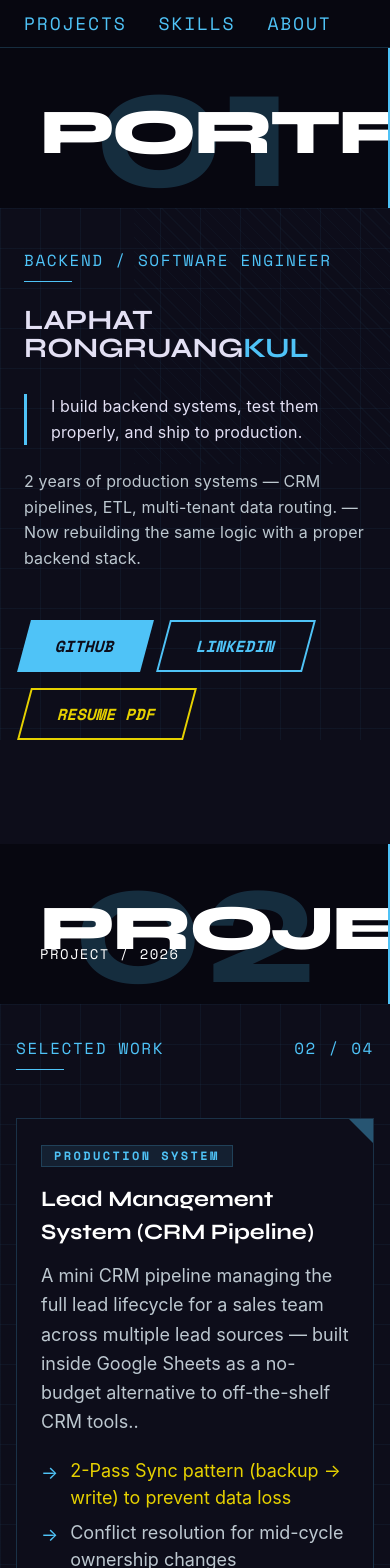
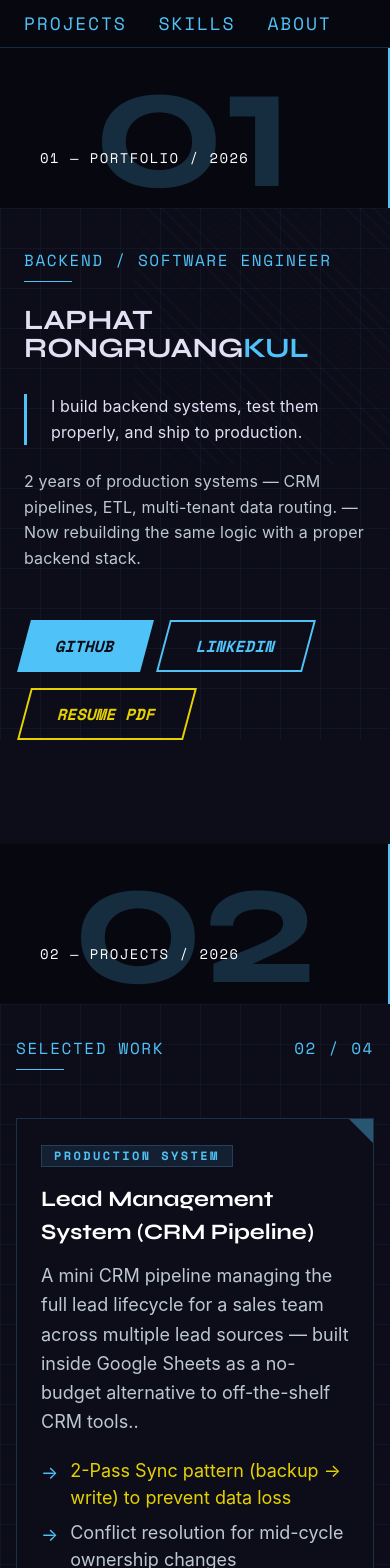
Before and after one commit to Atherz413/portfolio, a Next.js app: page / in a window 390 px wide. Shown: the top 1568 px of the page. Built offline with nearby package versions, Linux system fonts and the light colour scheme.

Commit message:
fix: mobile left column — text size, combined label bottom-left

```diff
--- a/app/globals.css
+++ b/app/globals.css
@@ -109,6 +109,7 @@ html {
     position: absolute;
     bottom: 2.5rem;
     left: 2.5rem;
+    font-size: 2.5rem;
   }
 }
 
--- a/components/About.tsx
+++ b/components/About.tsx
@@ -9,7 +9,8 @@ export default function About() {
       <section className="relative w-full md:w-[30%] bg-[#070710] md:bg-[#00489f] border-r-2 border-[#4fc3f7] flex flex-col justify-center items-center py-20 md:py-0 overflow-hidden">
         {/* เพิ่ม relative และ z-10 เพื่อดันข้อความ ABOUT ขึ้นมาเลเยอร์บนสุด */}
         <div className="vertical-text relative z-10">
-          <h2 className="font-headline-xl text-headline-xl text-white tracking-tighter select-none">
+          <span className="block md:hidden font-label-caps text-[#FFFFFF] tracking-widest uppercase text-[14px]">04 — ABOUT / 2026</span>
+          <h2 className="hidden md:block font-headline-xl text-headline-xl text-white tracking-tighter select-none">
             ABOUT
           </h2>
         </div>
@@ -19,7 +20,7 @@ export default function About() {
           <span className="font-headline-xl text-[180px] text-[#4FC3F7] opacity-20 leading-none">04</span>
         </div>
 
-        <div className="absolute bottom-10 left-10 z-10">
+        <div className="hidden md:block absolute bottom-10 left-10 z-10">
           <p className="font-label-caps text-[#FFFFFF] tracking-widest uppercase text-[14px]">ABOUT / 2026</p>
         </div>
       </section>
--- a/components/Hero.tsx
+++ b/components/Hero.tsx
@@ -15,15 +15,21 @@ export default function Hero() {
       <section className="relative w-full md:w-[30%] bg-[#070710] md:bg-[#00489f] border-r-2 border-[#4fc3f7] flex flex-col justify-center items-center py-20 md:py-0 overflow-hidden">
         {/* 1. ใส่ z-10 ให้เลเยอร์ข้อความปกติ */}
         <div className="vertical-text relative z-10">
-            <h1 className="font-headline-xl text-headline-xl text-white tracking-tighter select-none">
-                PORTFOLIO
-                </h1>
+          <span className="block md:hidden font-label-caps text-[#FFFFFF] tracking-widest uppercase text-[14px]">01 — PORTFOLIO / 2026</span>
+          <h1 className="hidden md:block font-headline-xl text-headline-xl text-white tracking-tighter select-none">
+            PORTFOLIO
+          </h1>
         </div>
 
         {/* 2. ใส่ z-0 ให้เลข 01 อยู่เลเยอร์ล่างสุด */}
         <div className="absolute inset-0 flex items-center justify-center pointer-events-none select-none z-0">
             <span className="font-headline-xl text-[180px] text-[#4FC3F7] opacity-20 leading-none">01</span>
         </div>
+
+        <div className="hidden md:block absolute bottom-10 left-10 z-10">
+          <p className="font-label-caps text-[#FFFFFF] tracking-widest uppercase text-[14px]">PORTFOLIO / 2026</p>
+        </div>
+
      </section>
 
       {/* Right Column (70%) */}
--- a/components/Projects.tsx
+++ b/components/Projects.tsx
@@ -57,7 +57,8 @@ export default function Projects() {
       {/* Left Column (30%) */}
       <section className="relative w-full md:w-[30%] bg-[#070710] md:bg-[#00489f] border-r-2 border-[#4fc3f7] flex flex-col justify-center items-center py-20 md:py-0 overflow-hidden">
         <div className="vertical-text relative z-10">
-          <h2 className="font-headline-xl text-headline-xl text-white tracking-tighter select-none">
+          <span className="block md:hidden font-label-caps text-[#FFFFFF] tracking-widest uppercase text-[14px]">02 — PROJECTS / 2026</span>
+          <h2 className="hidden md:block font-headline-xl text-headline-xl text-white tracking-tighter select-none">
             PROJECTS
           </h2>
         </div>
@@ -68,7 +69,7 @@ export default function Projects() {
           </span>
         </div>
 
-        <div className="absolute bottom-10 left-10 z-10">
+        <div className="hidden md:block absolute bottom-10 left-10 z-10">
           <p className="font-label-caps text-[#FFFFFF] tracking-widest uppercase text-[14px]">PROJECT / 2026</p>
         </div>
       </section>
--- a/components/Skills.tsx
+++ b/components/Skills.tsx
@@ -8,7 +8,8 @@ export default function Skills() {
       <section className="relative w-full md:w-[30%] bg-[#070710] md:bg-[#00489f] border-r-2 border-[#4fc3f7] flex flex-col justify-center items-center py-20 md:py-0 overflow-hidden">
         {/* เพิ่ม relative และ z-10 เพื่อดันข้อความ SKILLS ขึ้นมาเลเยอร์บนสุด */}
         <div className="vertical-text relative z-10">
-          <h2 className="font-headline-xl text-headline-xl text-white tracking-tighter select-none">
+          <span className="block md:hidden font-label-caps text-[#FFFFFF] tracking-widest uppercase text-[14px]">03 — SKILLS / 2026</span>
+          <h2 className="hidden md:block font-headline-xl text-headline-xl text-white tracking-tighter select-none">
             SKILLS
           </h2>
         </div>
@@ -18,7 +19,7 @@ export default function Skills() {
           <span className="font-headline-xl text-[180px] text-[#4FC3F7] opacity-20 leading-none">03</span>
         </div>
 
-        <div className="absolute bottom-10 left-10 z-10">
+        <div className="hidden md:block absolute bottom-10 left-10 z-10">
           <p className="font-label-caps text-[#FFFFFF] tracking-widest uppercase text-[14px]">SKILL / 2026</p>
         </div>
       </section>
```
